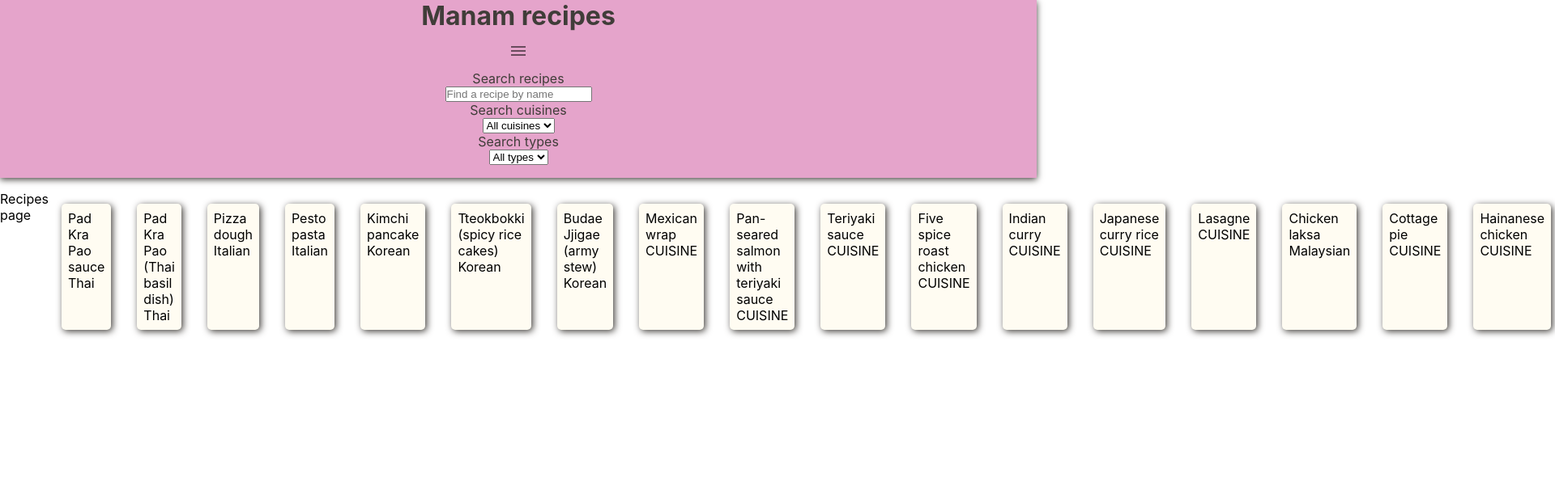
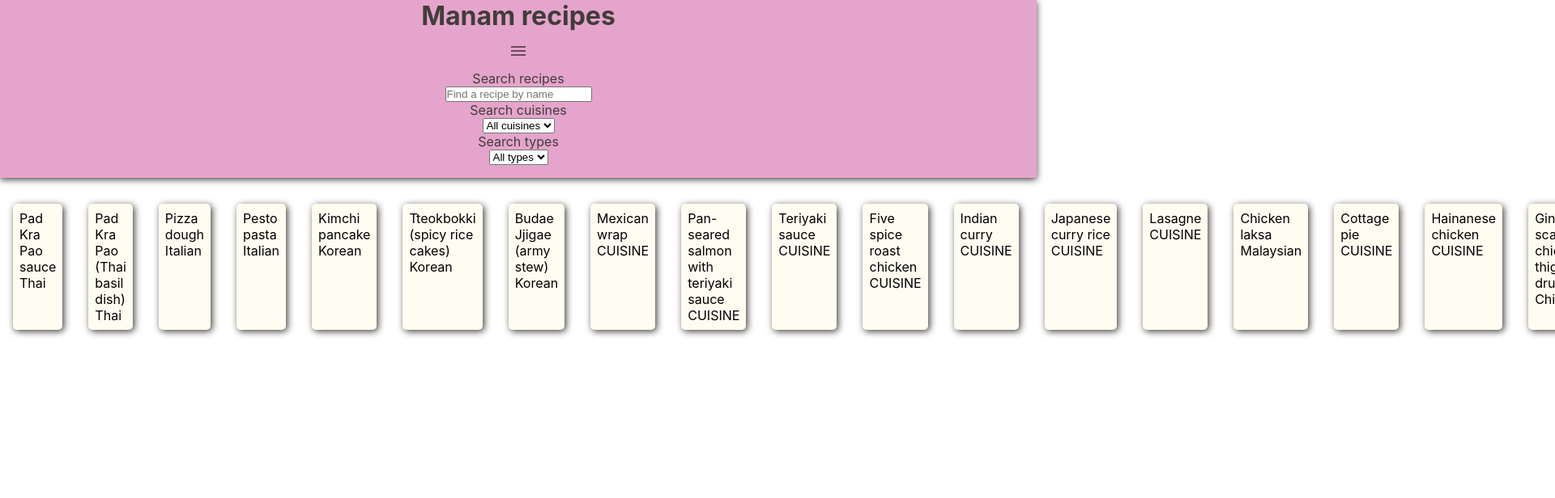
Before and after one commit to kin-au/manam-recipes, a React (Create React App) app: page /recipes in a window 1280 px wide. Shown: the top 616 px of the page at 81% size, 1920 px wide, since content can reach past the window. Built offline with nearby package versions, Linux system fonts and the light colour scheme.

Commit message:
recipe component props

```diff
--- a/src/pages/Recipes/Recipes.tsx
+++ b/src/pages/Recipes/Recipes.tsx
@@ -5,13 +5,12 @@ import * as SC from "./Recipes.style.js";
 import RecipeCard from "../../components/RecipeCard/RecipeCard";
 
 const Recipes = (props: RecipesProps) => {
-  const { allRecipes, showRecipes } = props;
+  const { showRecipes } = props;
 
   return (
     <SC.Container>
-      <p>Recipes page</p>
       {!showRecipes.length ? (
-        <h1>"Loading..."</h1>
+        <h2>No recipes found :(</h2>
       ) : (
         showRecipes.map((recipe: RecipeData) => {
           return <RecipeCard recipe={recipe} />;
--- a/src/pages/Recipes/types.ts
+++ b/src/pages/Recipes/types.ts
@@ -1,6 +1,5 @@
 import { AllRecipeData } from "../../types";
 
 export interface RecipesProps {
-  allRecipes: AllRecipeData;
   showRecipes: AllRecipeData;
 }
```
